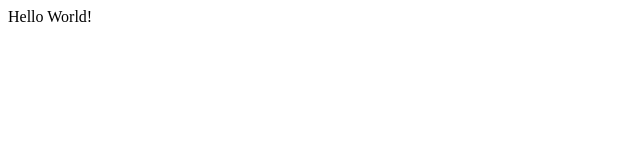
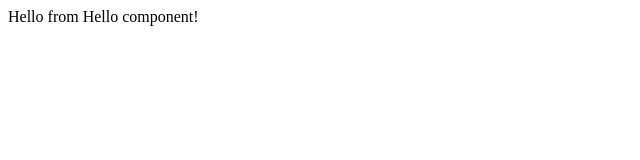
Before and after one commit to KESHABWI/LearnReact, a React (Vite) app in the folder reactpro/: page / in a window 1280 px wide. Shown: the top 160 px of the page, without its empty margins (0-640 px from the left). Built offline with nearby package versions, Linux system fonts and the light colour scheme.

Commit message:
Components Created

```diff
--- a/reactpro/src/App.jsx
+++ b/reactpro/src/App.jsx
@@ -1,5 +1,10 @@
+import Hello from "./components/Hello";
 function App() {
-  return <div>Hello World!</div>;
+  return (
+    <>
+      <Hello />
+    </>
+  );
 }
 
 export default App;
--- /dev/null
+++ b/reactpro/src/components/Hello.jsx
@@ -0,0 +1,3 @@
+export default function Hello() {
+  return <div className="hello">Hello from Hello component!</div>;
+}
```
